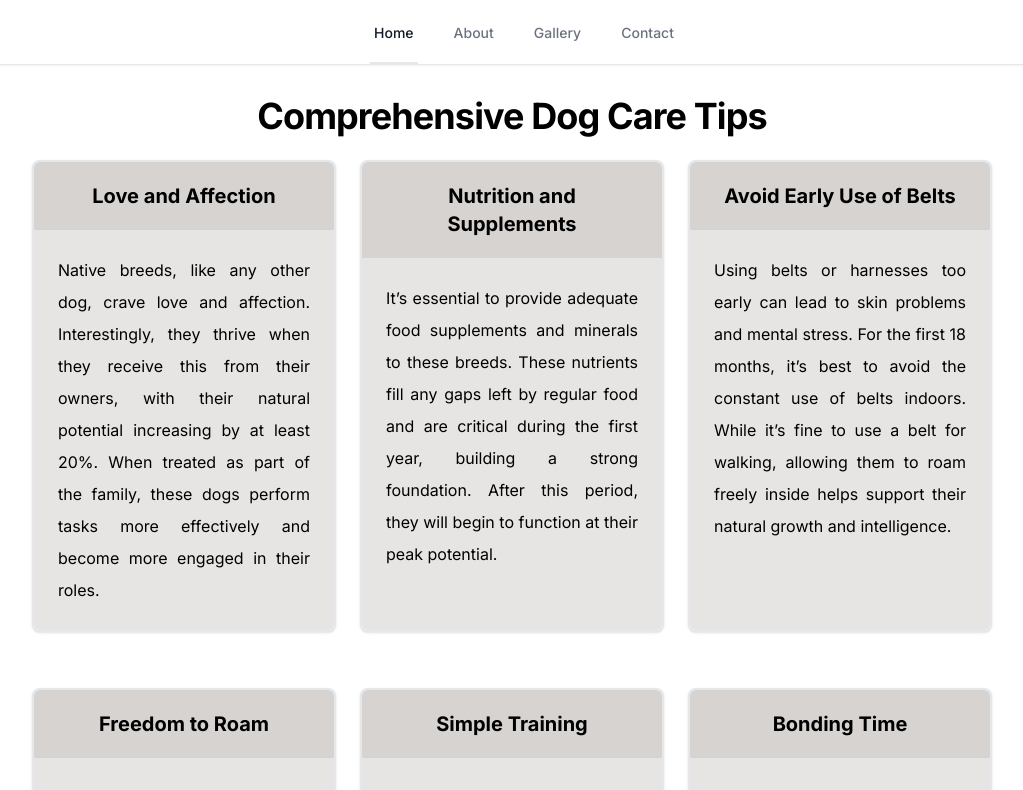
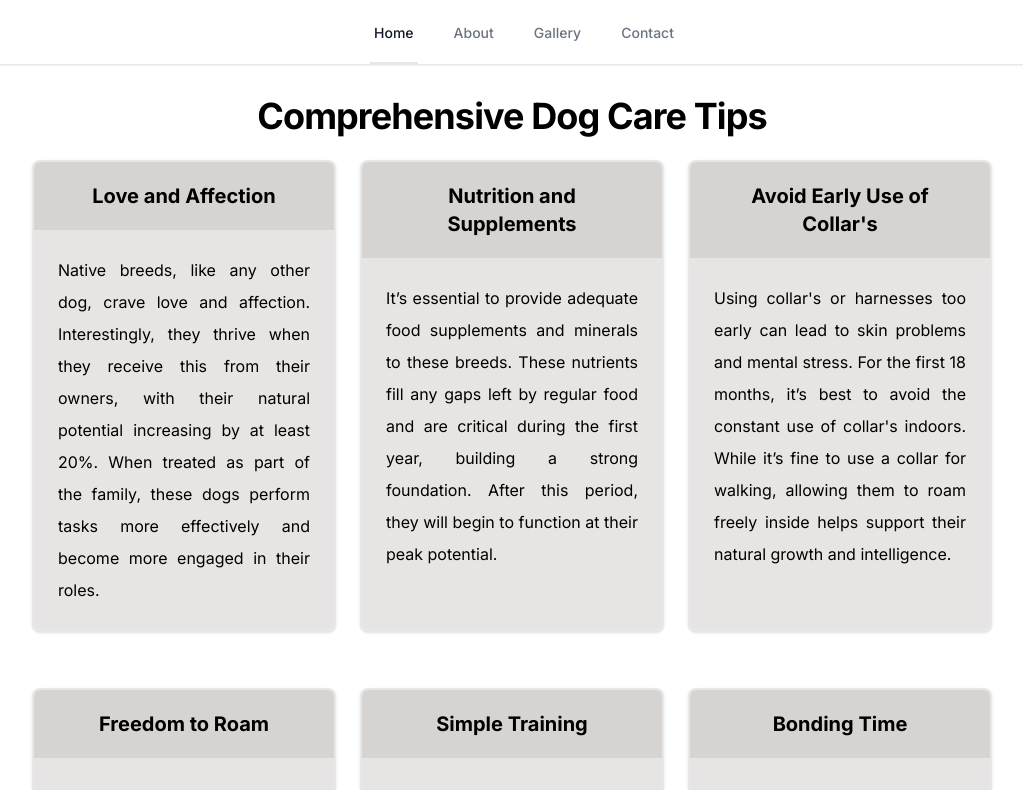
Before and after one commit to kris1590/TamilNaduNativeDog, a Next.js app: page /about in a window 1280 px wide. Shown: the top 790 px of the page, without its empty margins (128-1151 px from the left). Built offline with nearby package versions, Linux system fonts and the light colour scheme.

Commit message:
Changing belt to collar

```diff
--- a/app/about/page.js
+++ b/app/about/page.js
@@ -14,9 +14,9 @@ const dogCharacteristics = [
       "It’s essential to provide adequate food supplements and minerals to these breeds. These nutrients fill any gaps left by regular food and are critical during the first year, building a strong foundation. After this period, they will begin to function at their peak potential.",
   },
   {
-    heading: "Avoid Early Use of Belts",
+    heading: "Avoid Early Use of Collar's",
     content:
-      "Using belts or harnesses too early can lead to skin problems and mental stress. For the first 18 months, it’s best to avoid the constant use of belts indoors. While it’s fine to use a belt for walking, allowing them to roam freely inside helps support their natural growth and intelligence.",
+      "Using collar's or harnesses too early can lead to skin problems and mental stress. For the first 18 months, it’s best to avoid the constant use of collar's indoors. While it’s fine to use a collar for walking, allowing them to roam freely inside helps support their natural growth and intelligence.",
   },
   {
     heading: "Freedom to Roam",
```
